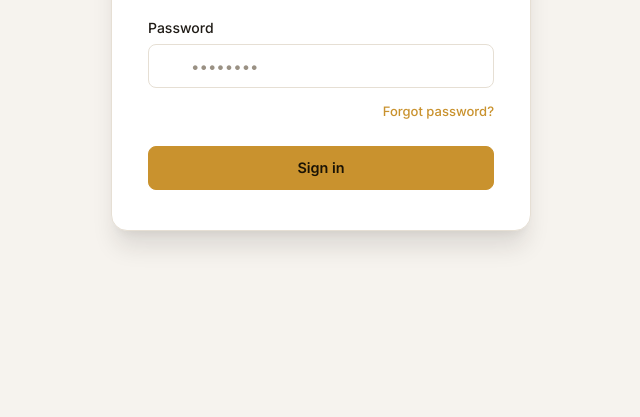
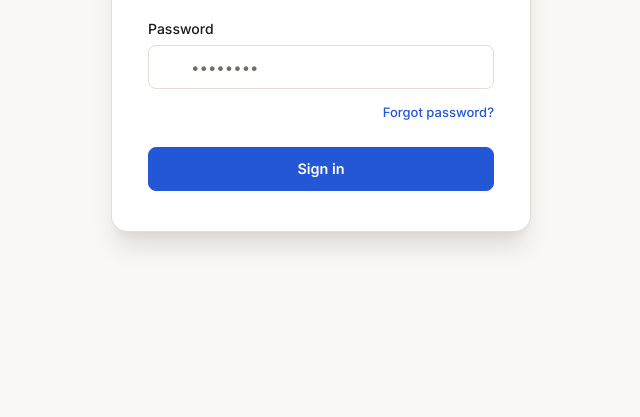
Before and after one commit to GREATNESS-O1/RCFFUNAAB_LIBRARY_TRACKER, a website: page index.html in a window 1280 px wide. Shown: the part 383-800 px from the top of the page, without its empty margins (319-959 px from the left). Drawn offline with Linux system fonts and the light colour scheme; no server answers.

Commit message:
fixing the colour scheme

```diff
--- a/css/styles.css
+++ b/css/styles.css
@@ -15,32 +15,39 @@
 :root {
   color-scheme: light;
 
-  /* Warm paper (Light) */
-  --bg:            #F6F3EE;
+  /* Warm paper (Light) — this is the default for everyone; dark is an
+     opt-in via the toggle, never the system preference (see app.js
+     initTheme() and the anti-flash script in index.html's <head>). */
+  --bg:            #FAF8F5;
   --surface:       #FFFFFF;
-  --surface-2:     #FAF7F2;
-  --surface-3:     #F0EBE3;
-  --border:        #E6DFD4;
-  --border-strong: #D3CABB;
-  --text:          #1F1B16;
-  --text-muted:    #6B6358;
-  --text-faint:    #9A9184;
-
-  /* Accent — warm gold/amber (replaces default blue) */
-  --accent:        #C9922E;
-  --accent-hover:  #B3801F;
-  --accent-soft:   rgba(201, 146, 46, 0.14);
-  --on-accent:     #1A1305;
-
-  /* Semantic colors — soft background + solid foreground */
-  --success:       #4FA36B;
-  --success-soft:  rgba(79, 163, 107, 0.14);
-  --warning:       #D9902B;
-  --warning-soft:  rgba(217, 144, 43, 0.14);
-  --danger:        #D95C4F;
-  --danger-soft:   rgba(217, 92, 79, 0.14);
-  --info:          #5B8DB8;
-  --info-soft:     rgba(91, 141, 184, 0.14);
+  --surface-2:     #F3EFE9;
+  --surface-3:     #ECE6DC;
+  --border:        #E3DDD3;
+  --border-strong: #CFC6B8;
+  --text:          #1C1A17;
+  --text-muted:    #5C554C;
+  --text-faint:    #756E60;
+
+  /* Accent — blue, the one primary-action color (matches the church logo) */
+  --accent:        #2457D6;
+  --accent-hover:  #1D47B0;
+  --accent-soft:   rgba(36, 87, 214, 0.12);
+  --on-accent:     #FFFFFF;
+
+  /* Gold — tiny decorative highlights only. Never a button, a large
+     surface, or body text (see section 2 of the redesign brief). */
+  --gold:          #C9922E;
+  --gold-soft:     rgba(201, 146, 46, 0.14);
+
+  /* Semantic colors — soft background + solid, AA-checked foreground */
+  --success:       #1E7A46;
+  --success-soft:  #E6F4EA;
+  --warning:       #9A5B00;
+  --warning-soft:  #FFF1D6;
+  --danger:        #B3261E;
+  --danger-soft:   #FDE7E4;
+  --info:          #1F5FA8;
+  --info-soft:     #E3EEFA;
 
   /* ── Legacy aliases (kept so existing rules below need no renaming) ── */
   --clr-primary:       var(--accent);
@@ -123,7 +130,10 @@
   --header-h: 64px;
 }
 
-/* ─── Dark Theme Tokens (warm charcoal) ─────────────────────────── */
+/* ─── Dark Theme Tokens (warm charcoal) ─────────────────────────────
+   Opt-in only — set by the toggle (and remembered in localStorage),
+   never by the OS preference. See app.js initTheme() and the anti-flash
+   script in index.html's <head>. ──────────────────────────────────── */
 [data-theme="dark"] {
   color-scheme: dark;
 
@@ -135,12 +145,15 @@
   --border-strong: #463F37;
   --text:          #F2EEE8;
   --text-muted:    #A8A096;
-  --text-faint:    #766F66;
-
-  --accent:        #E0A93B;
-  --accent-hover:  #EDBB55;
-  --accent-soft:   rgba(224, 169, 59, 0.16);
-  --on-accent:     #1A1305;
+  --text-faint:    #8F8779;
+
+  --accent:        #2457D6;
+  --accent-hover:  #3D6FDE;
+  --accent-soft:   rgba(61, 111, 222, 0.22);
+  --on-accent:     #FFFFFF;
+
+  --gold:          #E0A93B;
+  --gold-soft:     rgba(224, 169, 59, 0.16);
 
   --success:       #4FA36B;
   --success-soft:  rgba(79, 163, 107, 0.18);
@@ -158,41 +171,6 @@
   --shadow-lg:  0 20px 25px -5px rgba(0, 0, 0, 0.5), 0 8px 10px -6px rgba(0, 0, 0, 0.35);
 }
 
-@media (prefers-color-scheme: dark) {
-  :root:not([data-theme="light"]) {
-    color-scheme: dark;
-
-    --bg:            #14120F;
-    --surface:       #1C1916;
-    --surface-2:     #24201C;
-    --surface-3:     #2D2823;
-    --border:        #332E28;
-    --border-strong: #463F37;
-    --text:          #F2EEE8;
-    --text-muted:    #A8A096;
-    --text-faint:    #766F66;
-
-    --accent:        #E0A93B;
-    --accent-hover:  #EDBB55;
-    --accent-soft:   rgba(224, 169, 59, 0.16);
-    --on-accent:     #1A1305;
-
-    --success:       #4FA36B;
-    --success-soft:  rgba(79, 163, 107, 0.18);
-    --warning:       #D9902B;
-    --warning-soft:  rgba(217, 144, 43, 0.18);
-    --danger:        #E07A6E;
-    --danger-soft:   rgba(224, 122, 110, 0.18);
-    --info:          #7FA8CC;
-    --info-soft:     rgba(127, 168, 204, 0.16);
-
-    --shadow-sm:  none;
-    --shadow:     0 4px 6px -1px rgba(0, 0, 0, 0.35), 0 2px 4px -2px rgba(0, 0, 0, 0.25);
-    --shadow-md:  0 10px 15px -3px rgba(0, 0, 0, 0.4), 0 4px 6px -4px rgba(0, 0, 0, 0.3);
-    --shadow-lg:  0 20px 25px -5px rgba(0, 0, 0, 0.5), 0 8px 10px -6px rgba(0, 0, 0, 0.35);
-  }
-}
-
 /* ─── Reset + base ───────────────────────────────────────────────── */
 *, *::before, *::after { box-sizing: border-box; margin: 0; padding: 0; }
 
@@ -255,6 +233,7 @@ input, textarea, select { font-family: inherit; font-size: 0.9375rem; }
 .login-card {
   background: var(--clr-surface);
   border: 1px solid var(--clr-border);
+  border-top: 3px solid var(--gold);
   border-radius: var(--radius-lg);
   box-shadow: var(--shadow-lg);
   padding: 2.5rem 2.25rem;
@@ -452,15 +431,15 @@ input, textarea, select { font-family: inherit; font-size: 0.9375rem; }
   width: 40px;
   height: 40px;
   border-radius: var(--radius-pill);
-  background: var(--accent);
-  color: var(--on-accent);
+  background: var(--surface-2);
+  color: var(--text);
   font-weight: 600;
   font-size: 0.95rem;
   display: flex;
   align-items: center;
   justify-content: center;
   border: 2px solid var(--clr-surface);
-  box-shadow: 0 0 0 1.5px var(--clr-primary-border);
+  box-shadow: 0 0 0 1.5px var(--border);
   transition: transform var(--transition), box-shadow var(--transition);
   cursor: pointer;
 }
--- a/index.html
+++ b/index.html
@@ -4,15 +4,17 @@
   <meta charset="UTF-8">
   <meta name="viewport" content="width=device-width, initial-scale=1.0">
   <meta name="description" content="Church Library Tracker — Manage book loans, track due dates, and send reminders for your church library.">
-  <meta name="theme-color" content="#F6F3EE">
+  <meta name="theme-color" content="#FAF8F5">
   <title>Church Library Tracker</title>
   <link rel="icon" href="assets/logo.png" type="image/png">
   <script>
     (function () {
+      // Light is the default for everyone — only an explicit toggle
+      // choice (saved below) switches to dark. We deliberately do not
+      // look at prefers-color-scheme here.
       try {
         var saved = localStorage.getItem("rcf_theme");
-        var theme = saved || (window.matchMedia("(prefers-color-scheme: dark)").matches ? "dark" : "light");
-        document.documentElement.setAttribute("data-theme", theme);
+        document.documentElement.setAttribute("data-theme", saved || "light");
       } catch (e) {}
     })();
   </script>
--- a/js/app.js
+++ b/js/app.js
@@ -112,10 +112,11 @@ function teardownApp() {
 /* ─── Theme Management ───────────────────────────────────────────── */
 
 function initTheme() {
+  // Light is the default for everyone; only a saved toggle choice opts
+  // into dark — we don't follow the OS preference (matches the
+  // anti-flash script in index.html's <head>).
   const saved = localStorage.getItem("rcf_theme");
-  const prefersDark = window.matchMedia("(prefers-color-scheme: dark)").matches;
-  const initialTheme = saved || (prefersDark ? "dark" : "light");
-  applyTheme(initialTheme);
+  applyTheme(saved || "light");
 
   // Header theme toggle button
   document.getElementById("theme-toggle-btn")?.addEventListener("click", toggleTheme);
```
